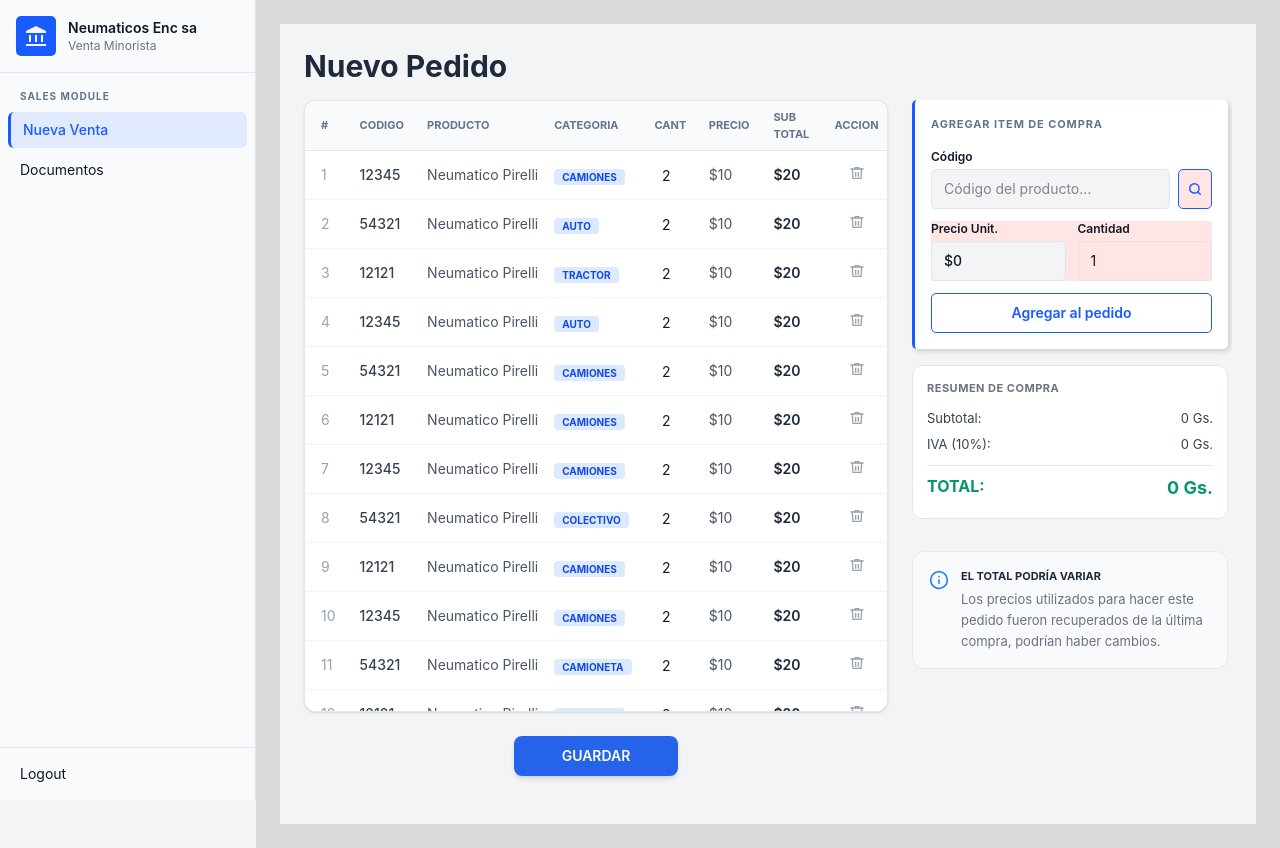
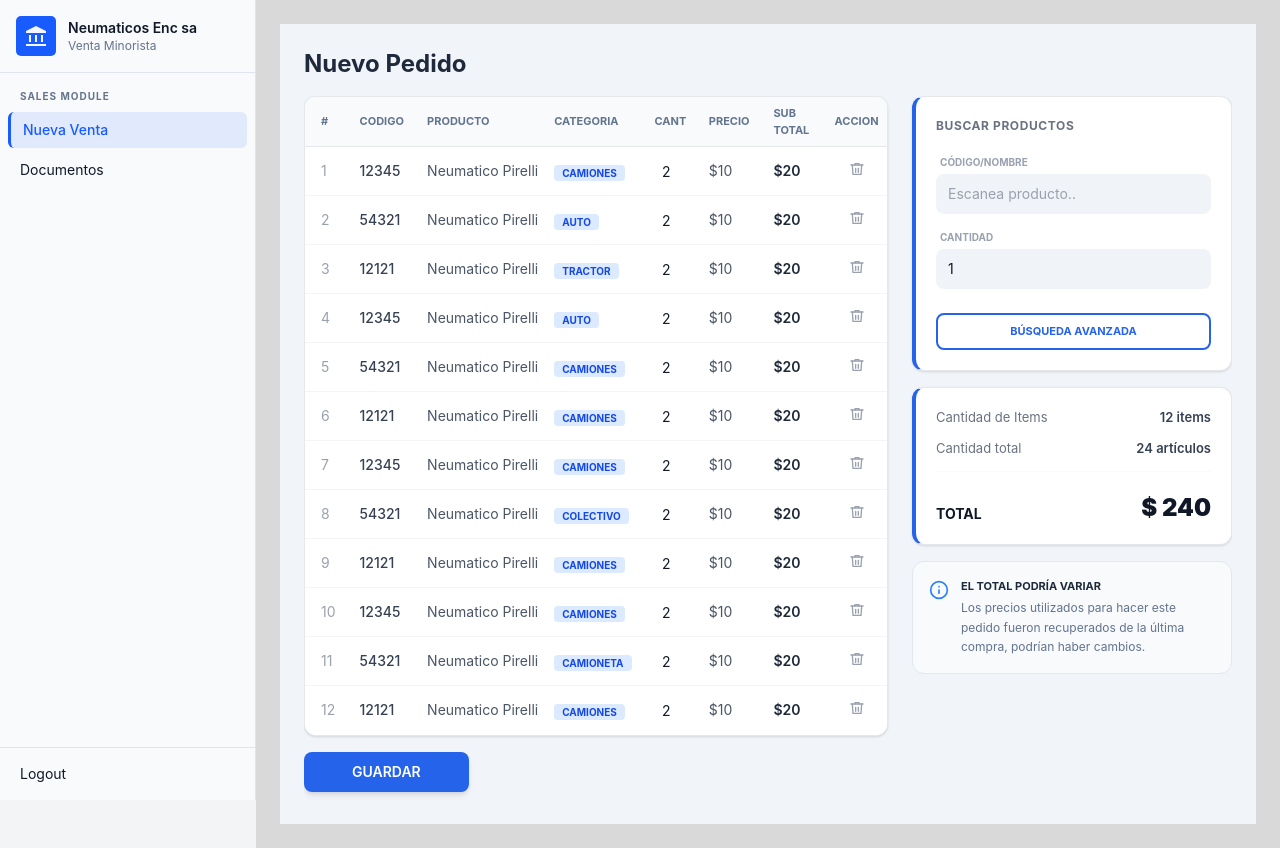
Before and after one commit to agusquartz/ERP-Gestion-2026, a Next.js app in the folder erp_front/: page /purchases/purchase-request in a window 1280 px wide. Built offline with nearby package versions, Linux system fonts and the light colour scheme.

Commit message:
Kan-47: Visual refactoring of orders and internal scroll correction

```diff
--- a/erp_front/modules/purchases/components/NewPurchases/AddPurchaseProductPanel.jsx
+++ b/erp_front/modules/purchases/components/NewPurchases/AddPurchaseProductPanel.jsx
@@ -1,20 +1,14 @@
 "use client";
 
 import { useState } from "react";
-import { SearchIcon } from "@/shared/components/Icons";
 
 export function AddPurchaseProductPanel({ onAdd, onOpenSearch, selectedProduct, onClearProduct }) {
   const [manualCode, setManualCode] = useState("");
   const [qty, setQty] = useState(1);
-  const [errors, setErrors] = useState({});
-
-  const price = selectedProduct?.precioCompra ?? selectedProduct?.precio ?? 0;
 
   const handleAdd = () => {
-    if (!selectedProduct && !manualCode.trim()) {
-      setErrors({ codigo: "Ingresá un producto" });
-      return;
-    }
+    // Lógica para agregar el producto (puedes disparar esto al presionar Enter en el input)
+    if (!selectedProduct && !manualCode.trim()) return;
     onAdd(selectedProduct || { codigo: manualCode, descripcion: "", precio: 0 }, qty);
     setManualCode("");
     setQty(1);
@@ -22,36 +16,51 @@ export function AddPurchaseProductPanel({ onAdd, onOpenSearch, selectedProduct,
   };
 
   return (
-    <div className="rounded-[5px] border-l-[3px] border-primary bg-surface p-4 shadow-panel">
-      <p className="mb-4 text-[11px] font-bold uppercase tracking-[0.08em] text-muted-foreground">Agregar item de compra</p>
+    <div className="bg-white rounded-xl border border-gray-200 border-l-[4px] border-l-[#2563eb] p-5 shadow-sm">
+      {/* TÍTULO: Actualizado según Figma */}
+      <h3 className="text-[12px] font-bold text-gray-500 tracking-wider mb-5 uppercase">
+        Buscar Productos
+      </h3>
 
-      <label className="mb-1 block text-xs font-semibold text-foreground">Código</label>
-      <div className="flex gap-2 mb-3">
-        <input
-          className="w-full rounded-[5px] border border-border bg-background px-3 py-2 text-sm outline-none focus:border-primary"
-          placeholder="Código del producto..."
-          value={selectedProduct?.codigo ?? manualCode}
-          onChange={(e) => { setManualCode(e.target.value); onClearProduct?.(); }}
-        />
-        <button type="button" onClick={onOpenSearch} className="h-10 w-10 bg-[#FFE6E5] flex items-center justify-center rounded-[5px] border border-primary text-primary hover:bg-primary/5">
-          <SearchIcon />
+      <div className="flex flex-col gap-4">
+        {/* INPUT: Código/Nombre */}
+        <div>
+          <label className="block text-[10px] font-bold text-gray-400 uppercase mb-1 ml-1">
+            Código/Nombre
+          </label>
+          <input
+            className="w-full bg-[#e2e8f0]/50 border-none rounded-lg px-3 py-2.5 text-sm placeholder:text-gray-400 outline-none focus:ring-2 focus:ring-blue-100 transition-all"
+            placeholder="Escanea producto.."
+            value={selectedProduct?.codigo ?? manualCode}
+            onChange={(e) => {
+              setManualCode(e.target.value);
+              onClearProduct?.();
+            }}
+          />
+        </div>
+
+        {/* INPUT: Cantidad (Precio eliminado según pedido) */}
+        <div>
+          <label className="block text-[10px] font-bold text-gray-400 uppercase mb-1 ml-1">
+            Cantidad
+          </label>
+          <input
+            type="number"
+            className="w-full bg-[#e2e8f0]/50 border-none rounded-lg px-3 py-2.5 text-sm placeholder:text-gray-400 outline-none focus:ring-2 focus:ring-blue-100 transition-all"
+            placeholder="2..."
+            value={qty}
+            onChange={(e) => setQty(Number(e.target.value))}
+          />
+        </div>
+
+        {/* BOTÓN: Búsqueda Avanzada (Reemplaza al anterior botón de agregar) */}
+        <button
+          onClick={onOpenSearch}
+          className="mt-2 w-full bg-white text-[#2563eb] border-2 border-[#2563eb] rounded-lg py-2 text-[11px] font-bold uppercase hover:bg-blue-50 transition-colors active:scale-[0.98]"
+        >
+          Búsqueda Avanzada
         </button>
       </div>
-
-      <div className="mb-3 grid grid-cols-2 gap-3 bg-[#FFE6E5]">
-        <div>
-          <label className="mb-1 block text-xs font-semibold text-foreground">Precio Unit.</label>
-          <div className="flex h-10 items-center rounded-[5px] border border-border bg-background px-3 text-sm font-medium">${price}</div>
-        </div>
-        <div>
-          <label className="mb-1 block text-xs font-semibold text-foreground">Cantidad</label>
-          <input type="number" className="w-full h-10 rounded-[5px] border border-border px-3 text-sm" value={qty} onChange={(e) => setQty(Number(e.target.value))} />
-        </div>
-      </div>
-
-      <button onClick={handleAdd} className="h-10 w-full rounded-[5px] border border-primary text-sm font-semibold text-primary hover:bg-primary/5 transition-all">
-        Agregar al pedido
-      </button>
     </div>
   );
 }
--- a/erp_front/modules/purchases/components/NewPurchases/PurchaseSummaryPanel.jsx
+++ b/erp_front/modules/purchases/components/NewPurchases/PurchaseSummaryPanel.jsx
@@ -2,24 +2,33 @@
 
 import { s } from "../../styles/NewPurchase/NewPurchasesStyles";
 
-export function PurchaseSummaryPanel({ subtotal, iva, total }) {
+export function PurchaseSummaryPanel({ totalItems = 0, totalUnidades = 0, subtotal = 0 }) {
+  const totalFinal = subtotal;
+
   return (
-    <div style={s.panelCard}>
-      <h3 style={s.panelTitle}>RESUMEN DE COMPRA</h3>
-      <div style={s.summaryRow}>
-        <span>Subtotal:</span>
-        {/* El "|| 0" asegura que si subtotal es undefined, use 0 */}
-        <span>{(subtotal || 0).toLocaleString()} Gs.</span>
-      </div>
+    <div className="bg-white rounded-xl border border-gray-200 border-l-[4px] border-l-[#2563eb] p-5 shadow-sm">
+      <div className="flex flex-col gap-3">
 
-      <div style={s.summaryRow}>
-        <span>IVA (10%):</span>
-        <span>{(iva || 0).toLocaleString()} Gs.</span>
-      </div>
+        {/* Cantidad de Items */}
+        <div className="flex justify-between items-center">
+          <span className="text-[13px] text-gray-500">Cantidad de Items</span>
+          <span className="text-[13px] font-semibold text-gray-700">{totalItems} items</span>
+        </div>
 
-      <div style={{ ...s.summaryRow, ...s.summaryDivider }}>
-        <span>TOTAL:</span>
-        <span style={{ fontSize: 18 }}>{(total || 0).toLocaleString()} Gs.</span>
+        {/* Cantidad Total de Productos */}
+        <div className="flex justify-between items-center border-b border-gray-50 pb-3">
+          <span className="text-[13px] text-gray-500">Cantidad total</span>
+          <span className="text-[13px] font-semibold text-gray-700">{totalUnidades} artículos</span>
+        </div>
+
+        {/* TOTAL FINAL */}
+        <div className="flex justify-between items-end mt-2">
+          <span className="text-sm font-bold text-gray-900 uppercase">Total</span>
+          <span className="text-2xl font-black text-gray-900">
+            $ {totalFinal.toLocaleString()}
+          </span>
+        </div>
+
       </div>
     </div>
   );
--- a/erp_front/modules/purchases/hooks/usePurchaseForm.js
+++ b/erp_front/modules/purchases/hooks/NewPurchase/usePurchaseForm.js
@@ -1,6 +1,6 @@
 "use client";
 import { useState } from "react";
-import { mock_items } from "../services/mock";
+import { mock_items } from "../../services/mock";
 
 
 /**
--- a/erp_front/modules/purchases/pages/NewPurchasePage.jsx
+++ b/erp_front/modules/purchases/pages/NewPurchasePage.jsx
@@ -1,7 +1,7 @@
 
 "use client";
 import { useState } from "react";
-import { usePurchaseForm } from "../hooks/usePurchaseForm";
+import { usePurchaseForm } from "../hooks/NewPurchase/usePurchaseForm";
 import { useDisclosure } from "@/shared/hooks/useDisclosure";
 
 
@@ -16,7 +16,7 @@ import { mock_items } from "../services/mock";
 
 export default function NewPurchasePage() {
   const {
-    selectedProvider, items, subtotal, iva, total, submitError,
+    selectedProvider, items, totalItems, totalUnidades, subtotal, iva, total, submitError,
     addItem, updateItemQty, removeItem, selectProvider, reset
   } = usePurchaseForm();
 
@@ -32,7 +32,7 @@ export default function NewPurchasePage() {
 
       <div className={s.contentLayout}>
         {/* COLUMNA IZQUIERDA: Tabla y Botón Guardar */}
-        <div className="flex flex-col min-h-0">
+        <div className="flex flex-col min-h-0 h-full">
           <div className="flex-1 min-h-0 bg-white rounded-xl shadow-sm border border-gray-200 overflow-hidden">
              <PurchaseItemsTable
               items={items}
@@ -41,7 +41,7 @@ export default function NewPurchasePage() {
           </div>
 
           {/* Botón Guardar centrado abajo como el Figma */}
-          <div className="flex justify-center py-6">
+          <div className="flex justify-start pt-4 pb-2">
             <button className="bg-[#2563eb] text-white px-12 py-2.5 rounded-lg font-semibold text-sm hover:bg-blue-700 transition-colors shadow-md">
               GUARDAR
             </button>
@@ -49,9 +49,12 @@ export default function NewPurchasePage() {
         </div>
 
         {/* COLUMNA DERECHA: Paneles de control */}
-        <div className="flex flex-col gap-4 overflow-y-auto pr-1">
+        <div className="flex flex-col gap-4 min-h-0">
           <AddPurchaseProductPanel />
-          <PurchaseSummaryPanel />
+          <PurchaseSummaryPanel
+            totalItems={totalItems}
+            totalUnidades={totalUnidades}
+            subtotal={subtotal}/>
           <PurchaseInformation />
         </div>
       </div>
--- a/erp_front/modules/purchases/styles/NewPurchase/NewPurchasesStyles.js
+++ b/erp_front/modules/purchases/styles/NewPurchase/NewPurchasesStyles.js
@@ -3,53 +3,42 @@
 
 export const s = {
   // ── Página ────────────────────────────────────────────────────────────────
-  container: "h-screen flex flex-col bg-[#f3f4f6] p-6 overflow-hidden",
+  container: "h-screen w-full overflow-hidden bg-[#f1f5f9] flex flex-col p-6",
   titleSection: "mb-4",
-  pageTitle: "text-3xl font-bold text-[#1e293b]",
-  contentLayout: "grid grid-cols-1 md:grid-cols-[1fr_320px] gap-6 flex-1 min-h-0",
-
-
-  errorBanner:   { background: "#FEE2E2", border: "1px solid #FECACA", color: "#B91C1C", borderRadius: 8, padding: "10px 14px", marginBottom: 12, fontSize: 13 },
-  divider:       { borderBottom: "1px solid #E5E7EB", marginTop: "4px", marginBottom: "12px"},
-
-  // Nuevo estilo para el panel de información (Figma inferior derecha)
-  infoPanel: "bg-gray-50 border border-gray-200 rounded-xl p-4 mt-4 flex items-start gap-3",
-  infoText: "text-[13px] text-gray-500 leading-relaxed",
-
+  pageTitle: "text-2xl font-bold text-[#1e293b]", // Ajustado a 2xl como el Figma
+  contentLayout: "grid grid-cols-1 md:grid-cols-[1fr_320px] gap-6 flex-1 min-h-0 overflow-hidden h-full",
 
   // ── Tabla de Neumáticos ───────────────────────────────────────────────────
-  tableSection: "flex-1 min-h-0 bg-white rounded-xl shadow-sm border border-gray-200 overflow-hidden",
-  tableWrap:    { overflowX: "auto", flexGrow: 1, minHeight: '500px' },
-  table:        { width: "100%", borderCollapse: "collapse" },
-  th:           { padding: "10px 12px", textAlign: "left", fontSize: 12, fontWeight: 600, color: "#6B7280", borderBottom: "1px solid #E5E7EB", background: "#F9FAFB", whiteSpace: "nowrap" },
-  tr:           { borderBottom: "1px solid #F3F4F6" },
-  td:           { padding: "10px 12px", fontSize: 13, color: "#374151" },
-  qtyInput:     { width: 60, padding: "4px 8px", border: "1px solid #D1D5DB", borderRadius: 6, fontSize: 13, textAlign: "center", outline: "none" },
-  tableFooter:  { display: "flex", justifyContent: "space-between", padding: "10px 14px", fontSize: 12, color: "#9CA3AF", borderTop: "1px solid #E5E7EB" },
-
-  // ── Acciones Inferiores ───────────────────────────────────────────────────
-  actions:       { display: "flex", gap: 10, padding: "20px 0", borderTop: "1px solid #E5E7EB", alignItems: "center", marginTop: "auto", justifyContent: "space-between"},
-  btnCancel:     { background: "white", color: "#EF4444", border: "2px solid #EF4444", borderRadius: 5, padding: "9px 20px", cursor: "pointer", fontSize: 13, fontWeight: 600, minWidth: 200 },
-  btnOrder:      { background: "white", color: "#374151", border: "2px solid #D1D5DB", borderRadius: 5, padding: "9px 20px", cursor: "pointer", fontSize: 13, fontWeight: 600, minWidth: 240 },
-  btnRegister:   { background: "#059669", color: "white", border: "none", borderRadius: 5, padding: "9px 20px", cursor: "pointer", fontSize: 13, fontWeight: 600, minWidth: 260 },
-  btnRemove:     { background: "none", border: "none", cursor: "pointer", color: "#9CA3AF", padding: 4, borderRadius: 5, display: "flex", alignItems: "center" },
+  tableSection: "flex-1 min-h-0 bg-white rounded-xl shadow-sm border border-gray-200 overflow-hidden flex flex-col",
+  tableWrap: "flex-1 overflow-auto min-h-0", // Cambiado a clase Tailwind para control de scroll
+  table: "w-full border-collapse",
+  // Encabezado fino y grisáceo
+  th: "sticky top-0 z-10 bg-[#f8fafc] px-4 py-2 text-left text-[11px] font-bold text-slate-500 uppercase border-b border-gray-100",
+  tr: "hover:bg-gray-50/50 transition-colors border-b border-gray-50",
+  td: "px-4 py-3 text-sm text-gray-600",
+  // Cantidad sin bordes para que parezca texto
+  qtyInput: "w-full bg-transparent border-none text-sm text-center focus:ring-0 outline-none",
 
   // ── Panel lateral (Add Product / Summary) ─────────────────────────────────
-  panelCard:      { background: "white", borderRadius: 10, border: "1px solid #E5E7EB", padding: 14 },
-  panelTitle:     { fontSize: 11, fontWeight: 700, color: "#6B7280", letterSpacing: 0.5, marginBottom: 10 },
-  summaryRow:     { display: "flex", justifyContent: "space-between", padding: "3px 0", fontSize: 13, color: "#374151" },
-  summaryDivider: { borderTop: "1px solid #E5E7EB", marginTop: 8, paddingTop: 8, fontWeight: 700, fontSize: 16, color: "#059669" },
+  // Agregamos el borde azul izquierdo aquí
+  panelCard: "bg-white rounded-xl border border-gray-200 border-l-[4px] border-l-[#2563eb] p-5 shadow-sm",
+  panelTitle: "text-[12px] font-bold text-gray-500 tracking-wider mb-5 uppercase",
 
-  // ── Formulario e Inputs ───────────────────────────────────────────────────
-  label:      { display: "block", fontSize: 12, fontWeight: 600, color: "#374151", marginBottom: 4, marginTop: 6 },
-  input:      { width: "100%", padding: "7px 10px", border: "1px solid #D1D5DB", borderRadius: 6, fontSize: 13, outline: "none", boxSizing: "border-box", fontFamily: "inherit" },
-  inputError: { borderColor: "#EF4444" },
-  errorMsg:   { fontSize: 11, color: "#EF4444", display: "block", marginTop: 2 },
+  // Resumen de totales
+  summaryRow: "flex justify-between items-center text-[13px] text-gray-500 mb-3",
+  summaryValue: "font-semibold text-gray-700",
+  // Total en Negro y grande
+  summaryTotal: "flex justify-between items-end mt-4 pt-4 border-t border-gray-100 text-gray-900",
 
-  // ── Botones comunes de Compras ──────────────────────────────────────────
-  btnPrimary:       { background: "#059669", color: "white", border: "none", borderRadius: 7, padding: "9px 16px", cursor: "pointer", fontSize: 13, fontWeight: 600 },
-  btnSecondary:     { background: "white", color: "#374151", border: "1px solid #D1D5DB", borderRadius: 6, padding: "7px 14px", cursor: "pointer", fontSize: 13 },
-  btnSearchCode:    { background: "#059669", color: "white", border: "none", borderRadius: 6, width: 34, height: 34, cursor: "pointer", display: "flex", alignItems: "center", justifyContent: "center", flexShrink: 0 },
-  btnBuscarProv:    { background: "#059669", color: "white", border: "none", borderRadius: 6, padding: "6px 14px", cursor: "pointer", fontSize: 13, fontWeight: 500 },
-  btnSearch:        { background: "#059669", color: "white", border: "none", borderRadius: 6, padding: "7px 16px", cursor: "pointer", fontSize: 13, fontWeight: 600, flexShrink: 0 },
+  // ── Inputs del Panel de Búsqueda ──────────────────────────────────────────
+  label: "block text-[10px] font-bold text-gray-400 uppercase mb-1 ml-1",
+  input: "w-full bg-[#e2e8f0]/50 border-none rounded-lg px-3 py-2.5 text-sm placeholder:text-gray-400 outline-none focus:ring-2 focus:ring-blue-100 transition-all",
+
+  // ── Botones ───────────────────────────────────────────────────────────────
+  btnPrimary: "bg-[#2563eb] text-white px-12 py-2.5 rounded-lg font-bold text-sm hover:bg-blue-700 transition-all shadow-md active:scale-95",
+  // Botón Búsqueda Avanzada (Borde azul)
+  btnOutline: "w-full bg-white text-[#2563eb] border-2 border-[#2563eb] rounded-lg py-2 text-[11px] font-bold uppercase hover:bg-blue-50 transition-colors",
+
+  infoPanel: "bg-slate-50 border border-slate-200 rounded-xl p-4 flex items-start gap-3",
+  infoText: "text-[12px] text-slate-500 leading-relaxed",
 };
```
Also changed, not shown: erp_front/modules/purchases/components/NewPurchases/PurchaseHeader.jsx (deleted, +0 -22 lines), erp_front/modules/purchases/components/NewPurchases/PurchaseItemsTable.jsx (line endings or trailing spaces).
